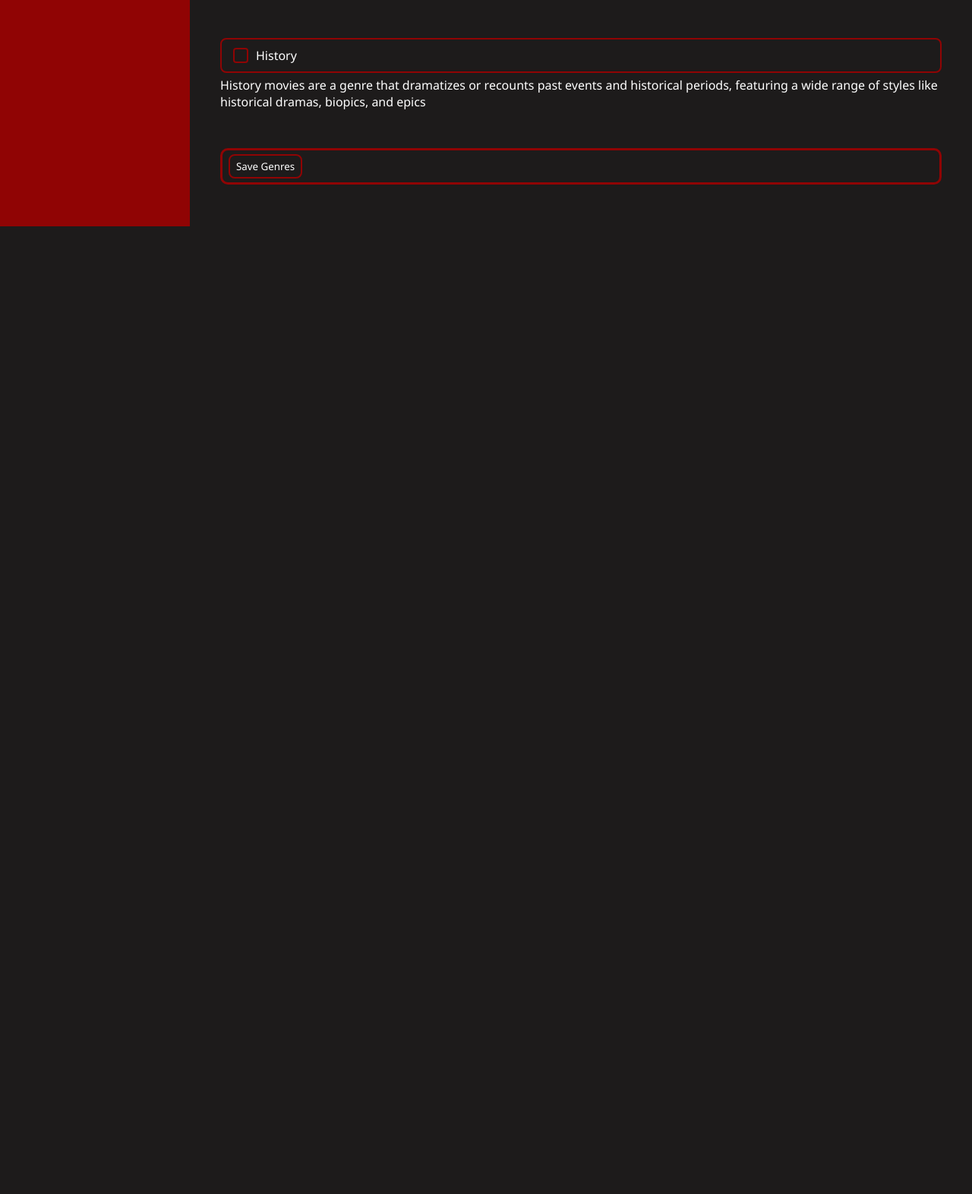
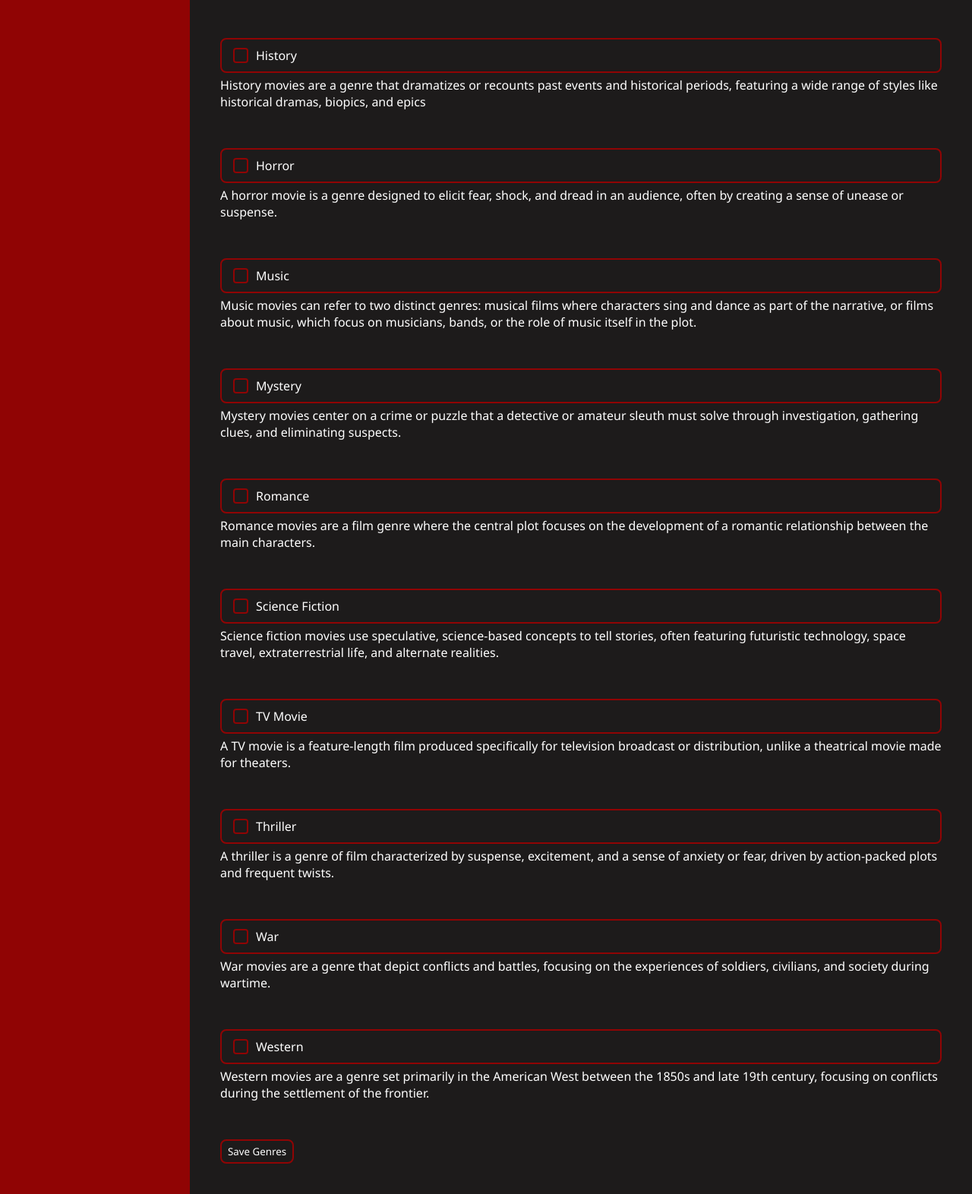
Before and after one commit to finneganblack358-max/movie-picker, a Flask app: page /genres in a window 1280 px wide. Shown: the part 1067-2639 px from the top of the page at 76% size. Before the commit the page ends 1365 px from the top, so only its background shows below. Run offline with Flask 3, Linux system fonts and the light colour scheme.

Commit message:
Genres update, added all genres

```diff
--- a/api/routes.py
+++ b/api/routes.py
@@ -40,14 +40,23 @@ def for_you():
         return redirect(url_for('api.genres'))
 
     GENRE_MAP = {
-        "Action": 28,
-        "Animation": 16,
-        "Comedy": 35,
-        "Crime": 80,
-        "Documentary": 99,
-        "Drama": 18,
-        "Fantasy": 14,
-        "History": 36
+    "Action": 28,
+    "Animation": 16,
+    "Comedy": 35,
+    "Crime": 80,
+    "Documentary": 99,
+    "Drama": 18,
+    "Fantasy": 14,
+    "History": 36,
+    "Horror": 27,
+    "Music": 10402,
+    "Mystery": 9648,
+    "Romance": 10749,
+    "Science Fiction": 878,
+    "TV Movie": 10770,
+    "Thriller": 53,
+    "War": 10752,
+    "Western": 37
     }
 
     genre_ids = [str(GENRE_MAP[g]) for g in genres if g in GENRE_MAP]
--- a/templates/genres.html
+++ b/templates/genres.html
@@ -77,9 +77,52 @@
         <label for="history">History</label>
       </div>
       <p class="description-p">History movies are a genre that dramatizes or recounts past events and historical periods, featuring a wide range of styles like historical dramas, biopics, and epics</p>
-      <div class="button-container">
-        <button class="button-style" id="saveGenres">Save Genres</button>
+      <div class="category-checkbox">
+        <input type="checkbox" id="horror" name="category" value="Horror">
+        <label for="horror">Horror</label>
       </div>
+      <p class="description-p">A horror movie is a genre designed to elicit fear, shock, and dread in an audience, often by creating a sense of unease or suspense.</p>
+      <div class="category-checkbox">
+        <input type="checkbox" id="music" name="category" value="Music">
+        <label for="music">Music</label>
+      </div>
+      <p class="description-p">Music movies can refer to two distinct genres: musical films where characters sing and dance as part of the narrative, or films about music, which focus on musicians, bands, or the role of music itself in the plot.</p>
+      <div class="category-checkbox">
+        <input type="checkbox" id="mystery" name="category" value="Mystery">
+        <label for="mystery">Mystery</label>
+      </div>
+      <p class="description-p">Mystery movies center on a crime or puzzle that a detective or amateur sleuth must solve through investigation, gathering clues, and eliminating suspects.</p>
+      <div class="category-checkbox">
+        <input type="checkbox" id="romance" name="category" value="Romance">
+        <label for="romance">Romance</label>
+      </div>
+      <p class="description-p">Romance movies are a film genre where the central plot focuses on the development of a romantic relationship between the main characters.</p>
+      <div class="category-checkbox">
+        <input type="checkbox" id="science fiction" name="category" value="Science Fiction">
+        <label for="science fiction">Science Fiction</label>
+      </div>
+      <p class="description-p">Science fiction movies use speculative, science-based concepts to tell stories, often featuring futuristic technology, space travel, extraterrestrial life, and alternate realities.</p>
+      <div class="category-checkbox">
+        <input type="checkbox" id="tv movie" name="category" value="TV Movie">
+        <label for="tv movie">TV Movie</label>
+      </div>
+      <p class="description-p">A TV movie is a feature-length film produced specifically for television broadcast or distribution, unlike a theatrical movie made for theaters.</p>
+      <div class="category-checkbox">
+        <input type="checkbox" id="thriller" name="category" value="Thriller">
+        <label for="thriller">Thriller</label>
+      </div>
+      <p class="description-p">A thriller is a genre of film characterized by suspense, excitement, and a sense of anxiety or fear, driven by action-packed plots and frequent twists.</p>
+      <div class="category-checkbox">
+        <input type="checkbox" id="war" name="category" value="War">
+        <label for="war">War</label>
+      </div>
+      <p class="description-p">War movies are a genre that depict conflicts and battles, focusing on the experiences of soldiers, civilians, and society during wartime.</p>
+      <div class="category-checkbox">
+        <input type="checkbox" id="western" name="category" value="Western">
+        <label for="western">Western</label>
+      </div>
+      <p class="description-p">Western movies are a genre set primarily in the American West between the 1850s and late 19th century, focusing on conflicts during the settlement of the frontier.</p>
+      <button class="button-style" id="saveGenres">Save Genres</button>
     </div>
     <script src="{{ url_for('static', filename='genres.js') }}"></script>
 </body>
```
